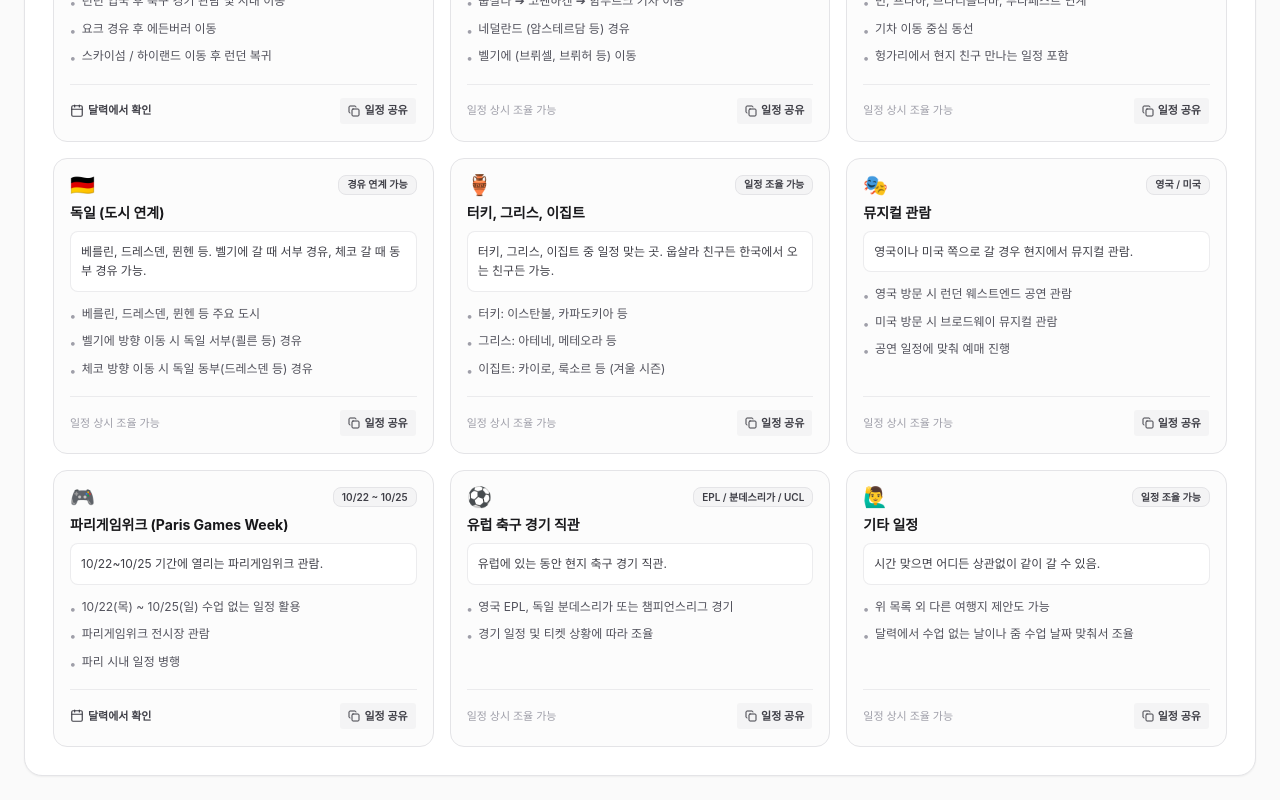
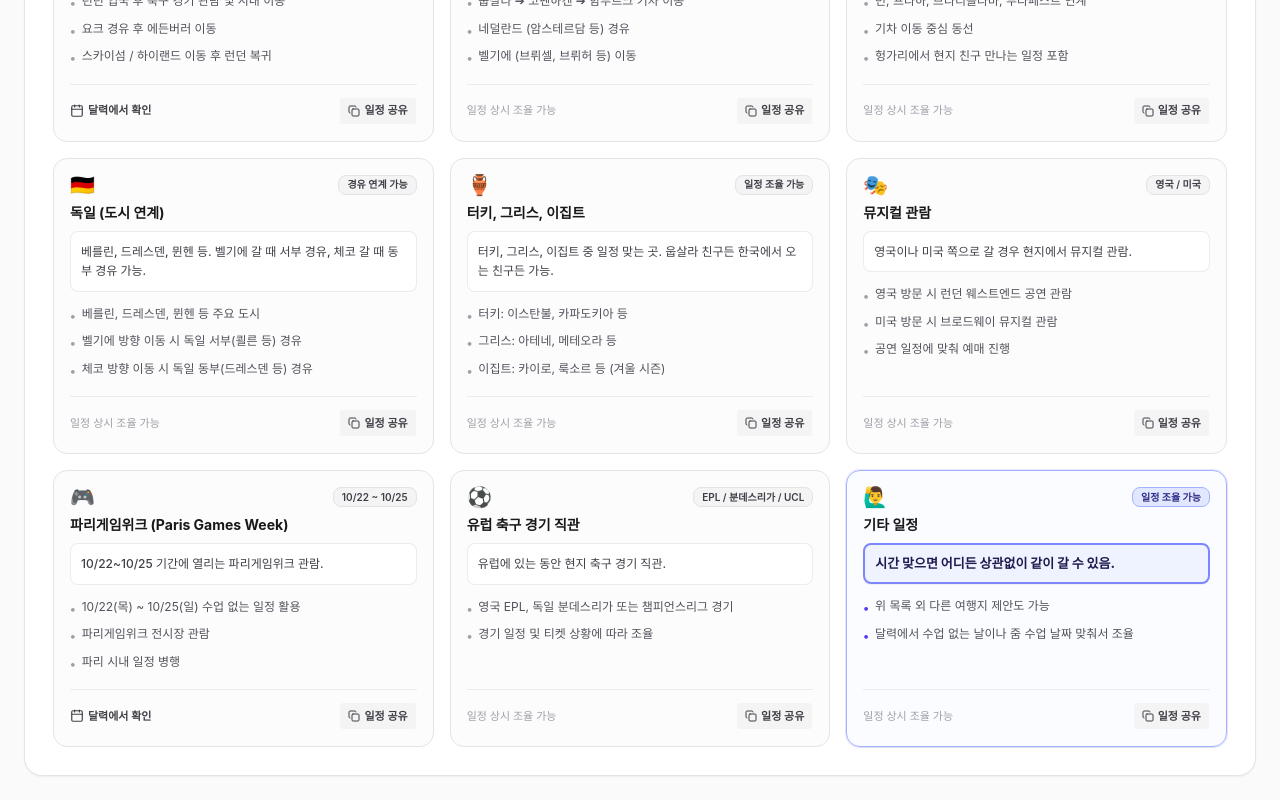
Before and after one commit to hianian-skku/semester-and-travel-planner-dashboard, a Next.js app: page / in a window 1280 px wide. Shown: the part 1237-2037 px from the top of the page. Built offline with nearby package versions, Linux system fonts and the light colour scheme.

Commit message:
feat: emphasize '시간 맞으면 어디든 상관없이 같이 갈 수 있음' statement in ideas section

```diff
--- a/components/semester-planner-main.tsx
+++ b/components/semester-planner-main.tsx
@@ -1798,7 +1798,12 @@ export function SemesterPlannerMain() {
               return (
                 <div
                   key={route.id}
-                  className="group relative rounded-xl border border-zinc-200 bg-zinc-50/50 hover:border-zinc-300 hover:bg-white hover:shadow-2xs transition-all flex flex-col justify-between p-4 dark:border-zinc-800 dark:bg-zinc-900/40 dark:hover:border-zinc-700 dark:hover:bg-zinc-850/80"
+                  className={cn(
+                    'group relative rounded-xl border transition-all flex flex-col justify-between p-4',
+                    route.id === 'route-easygoing'
+                      ? 'border-indigo-300 bg-indigo-50/25 hover:border-indigo-400 hover:bg-indigo-50/40 dark:border-indigo-800/80 dark:bg-indigo-950/20 dark:hover:border-indigo-700 shadow-xs ring-1 ring-indigo-400/20'
+                      : 'border-zinc-200 bg-zinc-50/50 hover:border-zinc-300 hover:bg-white hover:shadow-2xs dark:border-zinc-800 dark:bg-zinc-900/40 dark:hover:border-zinc-700 dark:hover:bg-zinc-850/80'
+                  )}
                 >
                   <div>
                     {/* Top Row: Emoji, Tag Badge */}
@@ -1806,7 +1811,12 @@ export function SemesterPlannerMain() {
                       <span className="text-xl leading-none select-none">{route.emoji}</span>
                       <Badge
                         variant="secondary"
-                        className="text-[10px] font-semibold px-2 py-0.5 rounded-md bg-zinc-100 text-zinc-700 border border-zinc-200 dark:bg-zinc-800 dark:text-zinc-300 dark:border-zinc-700"
+                        className={cn(
+                          'text-[10px] font-semibold px-2 py-0.5 rounded-md border',
+                          route.id === 'route-easygoing'
+                            ? 'bg-indigo-100 text-indigo-900 border-indigo-300 dark:bg-indigo-900/70 dark:text-indigo-200 dark:border-indigo-700 font-bold'
+                            : 'bg-zinc-100 text-zinc-700 border-zinc-200 dark:bg-zinc-800 dark:text-zinc-300 dark:border-zinc-700'
+                        )}
                       >
                         {tag}
                       </Badge>
@@ -1818,7 +1828,14 @@ export function SemesterPlannerMain() {
                     </h3>
 
                     {/* Summary */}
-                    <div className="mt-2 rounded-md bg-white dark:bg-zinc-800/80 p-2.5 border border-zinc-200/70 dark:border-zinc-700/60 text-xs text-zinc-700 dark:text-zinc-300 leading-relaxed">
+                    <div
+                      className={cn(
+                        'mt-2 rounded-md p-2.5 text-xs leading-relaxed',
+                        route.id === 'route-easygoing'
+                          ? 'bg-indigo-50/90 border-2 border-indigo-400 text-indigo-950 font-extrabold text-xs sm:text-[13px] dark:bg-indigo-950/70 dark:border-indigo-500 dark:text-indigo-100 shadow-2xs'
+                          : 'bg-white dark:bg-zinc-800/80 border border-zinc-200/70 dark:border-zinc-700/60 text-zinc-700 dark:text-zinc-300 font-medium'
+                      )}
+                    >
                       {summary}
                     </div>
 
@@ -1826,7 +1843,7 @@ export function SemesterPlannerMain() {
                     <ul className="mt-3 space-y-1.5 text-xs text-zinc-600 dark:text-zinc-400 leading-relaxed">
                       {details.map((detail, dIdx) => (
                         <li key={dIdx} className="flex items-start gap-1.5">
-                          <span className="text-zinc-400 font-bold shrink-0 mt-0.5">•</span>
+                          <span className={cn('font-bold shrink-0 mt-0.5', route.id === 'route-easygoing' ? 'text-indigo-600 dark:text-indigo-400' : 'text-zinc-400')}>•</span>
                           <span>{detail}</span>
                         </li>
                       ))}
```
